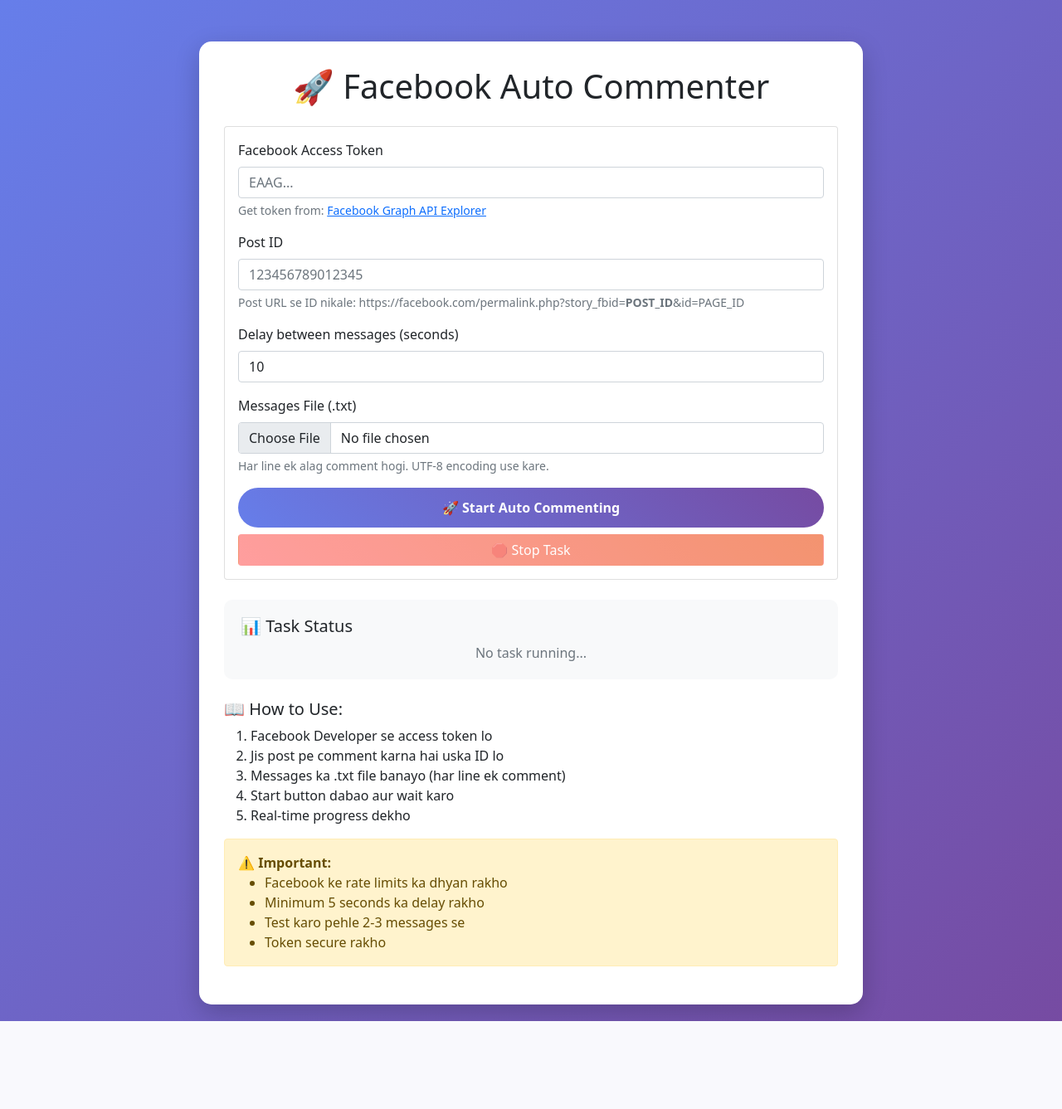
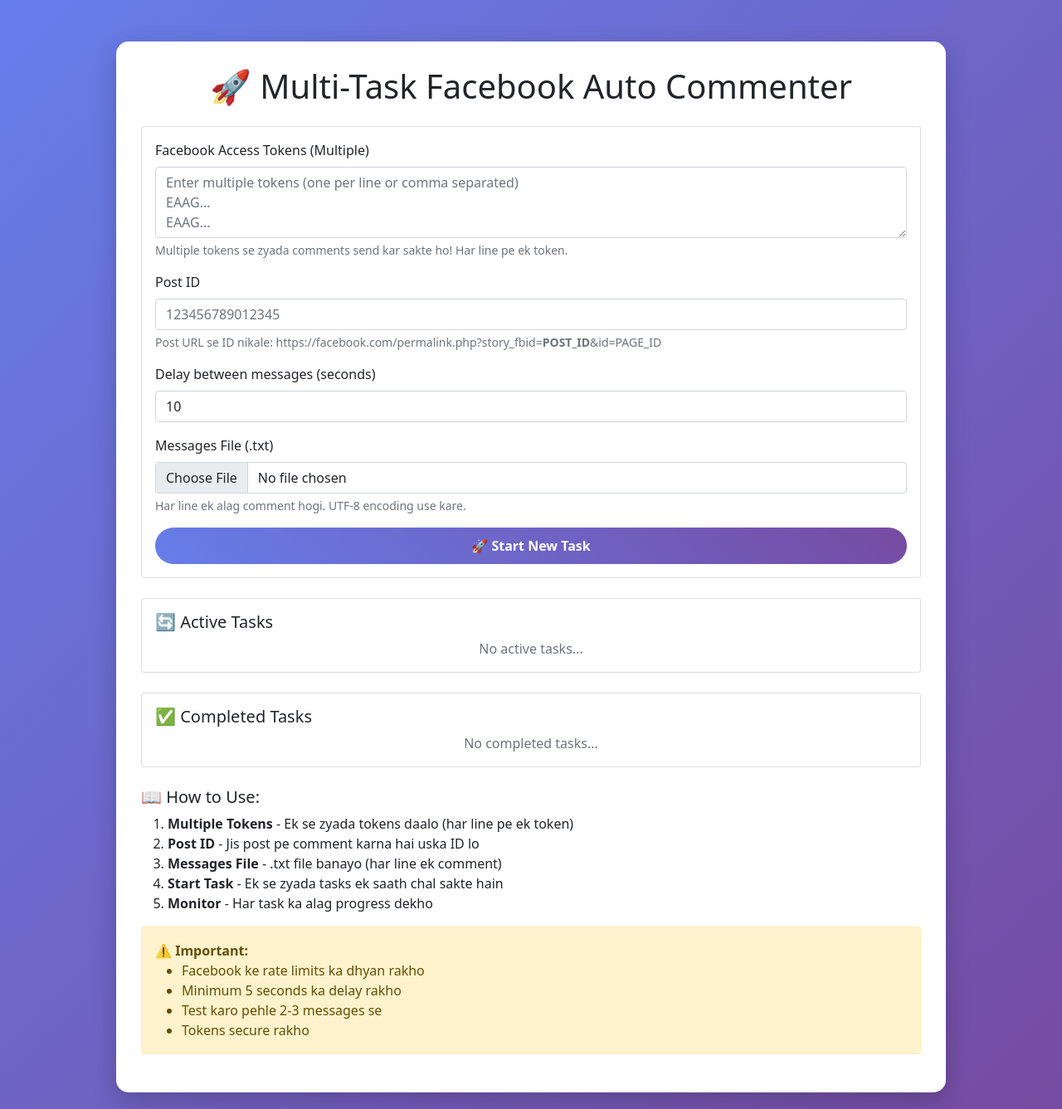
Before and after one commit to shehzada6782/Post-server, a Flask app: page / in a window 1280 px wide. Shown: the whole page at 83% size. Before the commit the page ends 1231 px from the top, so only its background shows below. Run offline with Flask 3, Linux system fonts and the light colour scheme.

Commit message:
Update index.html

```diff
--- a/templates/index.html
+++ b/templates/index.html
@@ -3,7 +3,7 @@
 <head>
     <meta charset="UTF-8">
     <meta name="viewport" content="width=device-width, initial-scale=1.0">
-    <title>Facebook Auto Commenter</title>
+    <title>🚀 Multi-Task Facebook Auto Commenter</title>
     <link href="https://cdn.jsdelivr.net/npm/bootstrap@5.1.3/dist/css/bootstrap.min.css" rel="stylesheet">
     <style>
         body {
@@ -12,51 +12,64 @@
             padding: 20px;
         }
         .container {
-            max-width: 800px;
+            max-width: 1000px;
             background: white;
             border-radius: 15px;
             box-shadow: 0 10px 30px rgba(0,0,0,0.2);
             padding: 30px;
             margin-top: 30px;
         }
-        .status-card {
+        .task-card {
             background: #f8f9fa;
             border-radius: 10px;
-            padding: 20px;
-            margin-top: 20px;
+            padding: 15px;
+            margin: 10px 0;
+            border-left: 5px solid #007bff;
+        }
+        .task-card.running {
+            border-left-color: #28a745;
+        }
+        .task-card.completed {
+            border-left-color: #6c757d;
+        }
+        .task-card.failed {
+            border-left-color: #dc3545;
         }
         .progress {
-            height: 25px;
+            height: 20px;
             margin: 10px 0;
         }
         .btn-custom {
             background: linear-gradient(45deg, #667eea, #764ba2);
             color: white;
             border: none;
-            padding: 12px 30px;
+            padding: 10px 20px;
             border-radius: 25px;
             font-weight: bold;
         }
-        .btn-stop {
-            background: linear-gradient(45deg, #ff6b6b, #ee5a24);
+        .token-badge {
+            background: #17a2b8;
             color: white;
+            padding: 2px 8px;
+            border-radius: 10px;
+            font-size: 0.8em;
         }
     </style>
 </head>
 <body>
     <div class="container">
-        <h1 class="text-center mb-4">🚀 Facebook Auto Commenter</h1>
+        <h1 class="text-center mb-4">🚀 Multi-Task Facebook Auto Commenter</h1>
 
         <!-- Input Form -->
         <div class="card mb-4">
             <div class="card-body">
                 <form id="taskForm" enctype="multipart/form-data">
                     <div class="mb-3">
-                        <label class="form-label">Facebook Access Token</label>
-                        <input type="password" class="form-control" name="access_token"
-                               placeholder="EAAG..." required>
+                        <label class="form-label">Facebook Access Tokens (Multiple)</label>
+                        <textarea class="form-control" name="access_tokens" rows="3"
+                                  placeholder="Enter multiple tokens (one per line or comma separated)&#10;EAAG...&#10;EAAG..." required></textarea>
                         <div class="form-text">
-                            Get token from: <a href="https://developers.facebook.com/tools/explorer/" target="_blank">Facebook Graph API Explorer</a>
+                            Multiple tokens se zyada comments send kar sakte ho! Har line pe ek token.
                         </div>
                     </div>
 
@@ -85,45 +98,32 @@
 
                     <div class="d-grid gap-2">
                         <button type="submit" class="btn btn-custom" id="startBtn">
-                            🚀 Start Auto Commenting
-                        </button>
-                        <button type="button" class="btn btn-stop" id="stopBtn" disabled>
-                            🛑 Stop Task
+                            🚀 Start New Task
                         </button>
                     </div>
                 </form>
             </div>
         </div>
 
-        <!-- Status Display -->
-        <div class="status-card">
-            <h5>📊 Task Status</h5>
-            <div id="statusDisplay">
-                <div class="text-center text-muted">
-                    No task running...
+        <!-- Active Tasks -->
+        <div class="card">
+            <div class="card-body">
+                <h5>🔄 Active Tasks</h5>
+                <div id="activeTasks">
+                    <div class="text-center text-muted">
+                        No active tasks...
+                    </div>
                 </div>
             </div>
+        </div>
 
-            <div class="progress mt-3" style="display: none;" id="progressBarContainer">
-                <div class="progress-bar progress-bar-striped progress-bar-animated"
-                     role="progressbar" style="width: 0%" id="progressBar">
-                    0%
-                </div>
-            </div>
-
-            <div id="statusDetails" class="mt-3" style="display: none;">
-                <div class="row text-center">
-                    <div class="col-md-4">
-                        <strong id="sentCount">0</strong><br>
-                        <small>Sent</small>
-                    </div>
-                    <div class="col-md-4">
-                        <strong id="failedCount">0</strong><br>
-                        <small>Failed</small>
-                    </div>
-                    <div class="col-md-4">
-                        <strong id="totalCount">0</strong><br>
-                        <small>Total</small>
+        <!-- Completed Tasks -->
+        <div class="card mt-4">
+            <div class="card-body">
+                <h5>✅ Completed Tasks</h5>
+                <div id="completedTasks">
+                    <div class="text-center text-muted">
+                        No completed tasks...
                     </div>
                 </div>
             </div>
@@ -133,11 +133,11 @@
         <div class="mt-4">
             <h5>📖 How to Use:</h5>
             <ol>
-                <li>Facebook Developer se access token lo</li>
-                <li>Jis post pe comment karna hai uska ID lo</li>
-                <li>Messages ka .txt file banayo (har line ek comment)</li>
-                <li>Start button dabao aur wait karo</li>
-                <li>Real-time progress dekho</li>
+                <li><strong>Multiple Tokens</strong> - Ek se zyada tokens daalo (har line pe ek token)</li>
+                <li><strong>Post ID</strong> - Jis post pe comment karna hai uska ID lo</li>
+                <li><strong>Messages File</strong> - .txt file banayo (har line ek comment)</li>
+                <li><strong>Start Task</strong> - Ek se zyada tasks ek saath chal sakte hain</li>
+                <li><strong>Monitor</strong> - Har task ka alag progress dekho</li>
             </ol>
 
             <div class="alert alert-warning">
@@ -146,14 +146,14 @@
                     <li>Facebook ke rate limits ka dhyan rakho</li>
                     <li>Minimum 5 seconds ka delay rakho</li>
                     <li>Test karo pehle 2-3 messages se</li>
-                    <li>Token secure rakho</li>
+                    <li>Tokens secure rakho</li>
                 </ul>
             </div>
         </div>
     </div>
 
     <script>
-        let statusInterval;
+        let activeIntervals = {};
 
         // Form submission
         document.getElementById('taskForm').addEventListener('submit', function(e) {
@@ -161,18 +161,12 @@
             startTask();
         });
 
-        // Stop button
-        document.getElementById('stopBtn').addEventListener('click', function() {
-            stopTask();
-        });
-
         function startTask() {
             const formData = new FormData(document.getElementById('taskForm'));
             const startBtn = document.getElementById('startBtn');
-            const stopBtn = document.getElementById('stopBtn');
 
             startBtn.disabled = true;
-            startBtn.innerHTML = '⏳ Starting...';
+            startBtn.innerHTML = '⏳ Starting Task...';
 
             fetch('/start', {
                 method: 'POST',
@@ -182,92 +176,170 @@
             .then(data => {
                 if (data.success) {
                     showAlert('success', data.message);
-                    startBtn.disabled = true;
-                    stopBtn.disabled = false;
-                    startStatusUpdates();
+                    startBtn.disabled = false;
+                    startBtn.innerHTML = '🚀 Start New Task';
+                    startTaskMonitoring(data.task_id);
                 } else {
                     showAlert('danger', data.error);
                     startBtn.disabled = false;
-                    startBtn.innerHTML = '🚀 Start Auto Commenting';
+                    startBtn.innerHTML = '🚀 Start New Task';
                 }
             })
             .catch(error => {
                 showAlert('danger', 'Network error: ' + error);
                 startBtn.disabled = false;
-                startBtn.innerHTML = '🚀 Start Auto Commenting';
+                startBtn.innerHTML = '🚀 Start New Task';
             });
         }
 
-        function stopTask() {
-            fetch('/stop', {
+        function stopTask(taskId) {
+            fetch(`/stop/${taskId}`, {
                 method: 'POST'
             })
             .then(response => response.json())
             .then(data => {
                 showAlert('warning', data.message);
-                document.getElementById('stopBtn').disabled = true;
             });
         }
 
-        function startStatusUpdates() {
-            document.getElementById('progressBarContainer').style.display = 'block';
-            document.getElementById('statusDetails').style.display = 'block';
+        function startTaskMonitoring(taskId) {
+            if (activeIntervals[taskId]) {
+                clearInterval(activeIntervals[taskId]);
+            }
 
-            statusInterval = setInterval(updateStatus, 2000);
-            updateStatus();
+            activeIntervals[taskId] = setInterval(() => {
+                updateTaskStatus(taskId);
+            }, 2000);
+
+            updateTaskStatus(taskId);
         }
 
-        function updateStatus() {
-            fetch('/status')
+        function updateTaskStatus(taskId) {
+            fetch(`/status/${taskId}`)
+            .then(response => response.json())
+            .then(task => {
+                if (task.error) {
+                    // Task not found, stop monitoring
+                    if (activeIntervals[taskId]) {
+                        clearInterval(activeIntervals[taskId]);
+                        delete activeIntervals[taskId];
+                    }
+                    updateTasksList();
+                    return;
+                }
+
+                // Update the tasks list
+                updateTasksList();
+
+                // Stop monitoring if task is completed
+                if (!task.running && activeIntervals[taskId]) {
+                    clearInterval(activeIntervals[taskId]);
+                    delete activeIntervals[taskId];
+                }
+            });
+        }
+
+        function updateTasksList() {
+            fetch('/tasks')
             .then(response => response.json())
             .then(data => {
-                const statusDisplay = document.getElementById('statusDisplay');
-                const progressBar = document.getElementById('progressBar');
-                const startBtn = document.getElementById('startBtn');
-                const stopBtn = document.getElementById('stopBtn');
+                updateActiveTasks(data.active_tasks);
+                updateCompletedTasks(data.completed_tasks);
+            });
+        }
 
-                if (data.running) {
-                    statusDisplay.innerHTML = `
-                        <div class="text-success">
-                            <strong>🟢 Running:</strong> ${data.current_message}
+        function updateActiveTasks(activeTasks) {
+            const container = document.getElementById('activeTasks');
+
+            if (Object.keys(activeTasks).length === 0) {
+                container.innerHTML = '<div class="text-center text-muted">No active tasks...</div>';
+                return;
+            }
+
+            let html = '';
+            for (const [taskId, task] of Object.entries(activeTasks)) {
+                const successRate = task.total_messages > 0 ?
+                    ((task.sent_messages / task.total_messages) * 100).toFixed(1) : 0;
+
+                html += `
+                    <div class="task-card running">
+                        <div class="d-flex justify-content-between align-items-start">
+                            <div>
+                                <strong>${taskId}</strong>
+                                <span class="token-badge">${task.active_tokens} tokens</span>
+                            </div>
+                            <button class="btn btn-sm btn-danger" onclick="stopTask('${taskId}')">Stop</button>
                         </div>
-                    `;
-                    progressBar.style.width = data.progress + '%';
-                    progressBar.innerHTML = data.progress + '%';
+                        <div class="mt-2">
+                            <small>${task.current_message}</small>
+                        </div>
+                        <div class="progress">
+                            <div class="progress-bar progress-bar-striped progress-bar-animated"
+                                 role="progressbar" style="width: ${task.progress}%">
+                                ${task.progress}%
+                            </div>
+                        </div>
+                        <div class="row text-center small">
+                            <div class="col-3">
+                                <strong>${task.sent_messages}</strong><br>Sent
+                            </div>
+                            <div class="col-3">
+                                <strong>${task.failed_messages}</strong><br>Failed
+                            </div>
+                            <div class="col-3">
+                                <strong>${task.total_messages}</strong><br>Total
+                            </div>
+                            <div class="col-3">
+                                <strong>${successRate}%</strong><br>Success
+                            </div>
+                        </div>
+                        ${task.last_error ? `<div class="text-danger small mt-1">Last Error: ${task.last_error}</div>` : ''}
+                    </div>
+                `;
+            }
+            container.innerHTML = html;
+        }
 
-                    document.getElementById('sentCount').textContent = data.sent_messages;
-                    document.getElementById('failedCount').textContent = data.failed_messages;
-                    document.getElementById('totalCount').textContent = data.total_messages;
+        function updateCompletedTasks(completedTasks) {
+            const container = document.getElementById('completedTasks');
 
-                    startBtn.disabled = true;
-                    stopBtn.disabled = false;
-                } else {
-                    statusDisplay.innerHTML = `
-                        <div class="text-muted">
-                            <strong>⚫ Stopped:</strong> ${data.current_message}
+            if (Object.keys(completedTasks).length === 0) {
+                container.innerHTML = '<div class="text-center text-muted">No completed tasks...</div>';
+                return;
+            }
+
+            let html = '';
+            for (const [taskId, task] of Object.entries(completedTasks)) {
+                const successRate = task.total_messages > 0 ?
+                    ((task.sent_messages / task.total_messages) * 100).toFixed(1) : 0;
+
+                html += `
+                    <div class="task-card completed">
+                        <div>
+                            <strong>${taskId}</strong>
+                            <span class="token-badge">${task.active_tokens} tokens</span>
                         </div>
-                    `;
-
-                    if (data.sent_messages > 0) {
-                        const successRate = ((data.sent_messages / data.total_messages) * 100).toFixed(1);
-                        statusDisplay.innerHTML += `
-                            <div class="mt-2">
-                                <strong>Results:</strong> ${data.sent_messages} sent,
-                                ${data.failed_messages} failed (${successRate}% success rate)
+                        <div class="mt-2">
+                            <small>Completed: ${new Date(task.end_time).toLocaleString()}</small>
+                        </div>
+                        <div class="row text-center small">
+                            <div class="col-3">
+                                <strong class="text-success">${task.sent_messages}</strong><br>Sent
                             </div>
-                        `;
-                    }
-
-                    progressBar.style.width = '0%';
-                    progressBar.innerHTML = '0%';
-
-                    startBtn.disabled = false;
-                    startBtn.innerHTML = '🚀 Start Auto Commenting';
-                    stopBtn.disabled = true;
-
-                    clearInterval(statusInterval);
-                }
-            });
+                            <div class="col-3">
+                                <strong class="text-danger">${task.failed_messages}</strong><br>Failed
+                            </div>
+                            <div class="col-3">
+                                <strong>${task.total_messages}</strong><br>Total
+                            </div>
+                            <div class="col-3">
+                                <strong>${successRate}%</strong><br>Success
+                            </div>
+                        </div>
+                    </div>
+                `;
+            }
+            container.innerHTML = html;
         }
 
         function showAlert(type, message) {
@@ -286,6 +358,10 @@
                 }
             }, 5000);
         }
+
+        // Start monitoring existing tasks on page load
+        setInterval(updateTasksList, 3000);
+        updateTasksList();
     </script>
 
     <script src="https://cdn.jsdelivr.net/npm/bootstrap@5.1.3/dist/js/bootstrap.bundle.min.js"></script>
```
